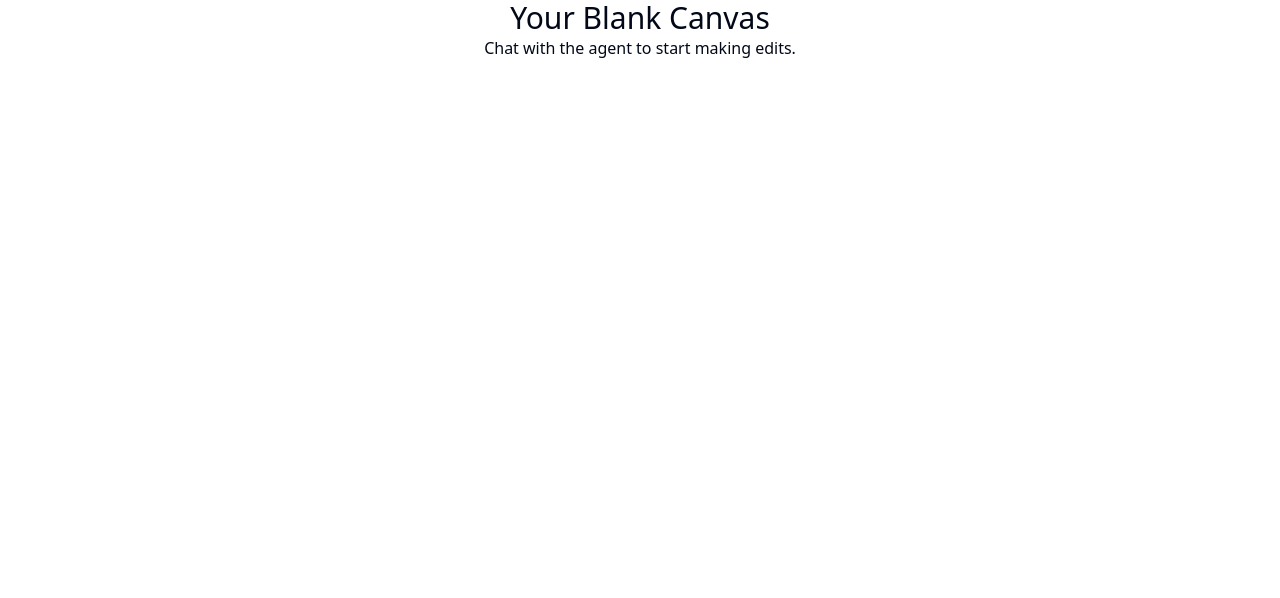
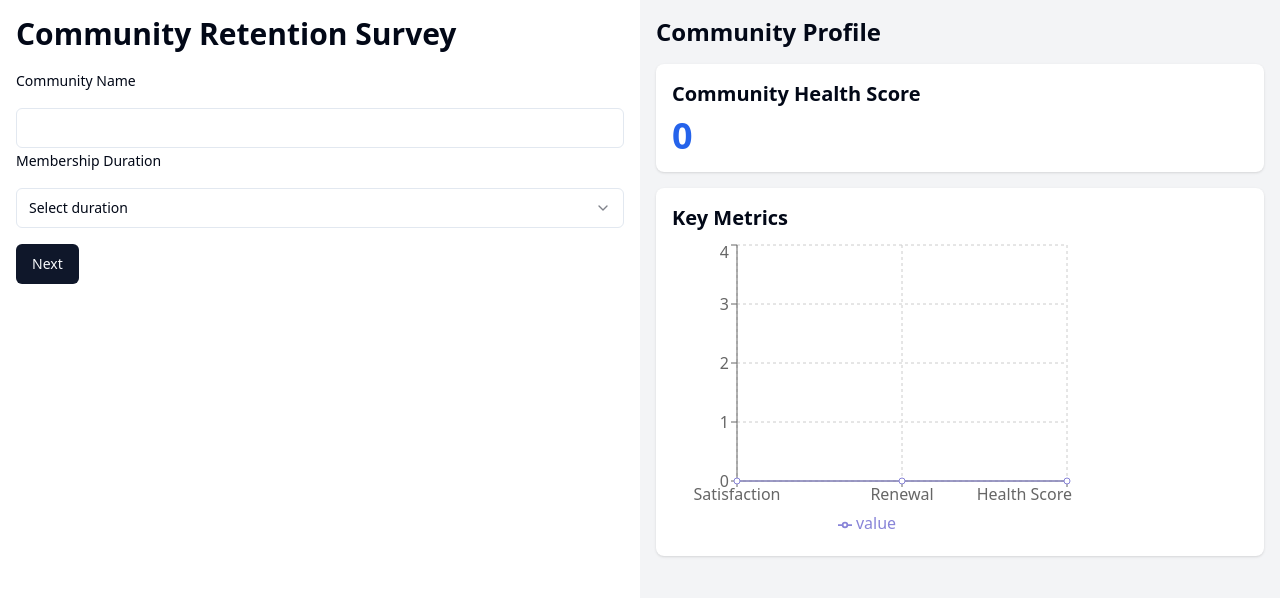
Before and after one commit to GPT-Engineer-App/community-journey-map, a React (Vite) app: page / in a window 1280 px wide. Shown: the top 598 px of the page. Built offline with nearby package versions, Linux system fonts and the light colour scheme.

Commit message:
GPT Engineer Update [skip gpt_engineer]

```diff
--- /dev/null
+++ b/src/components/CommunityProfile.jsx
@@ -0,0 +1,69 @@
+import { useEffect, useState } from "react";
+import { LineChart, Line, XAxis, YAxis, CartesianGrid, Tooltip, Legend } from 'recharts';
+
+const CommunityProfile = ({ data }) => {
+  const [healthScore, setHealthScore] = useState(0);
+
+  useEffect(() => {
+    // Calculate health score based on available data
+    const calculateHealthScore = () => {
+      let score = 0;
+      let factors = 0;
+
+      if (data.overallSatisfaction) {
+        score += parseInt(data.overallSatisfaction);
+        factors++;
+      }
+
+      if (data.likelihoodToRenew) {
+        score += parseInt(data.likelihoodToRenew);
+        factors++;
+      }
+
+      if (data.participationFrequency) {
+        const frequencyScore = {
+          daily: 5,
+          weekly: 4,
+          monthly: 3,
+          quarterly: 2,
+          rarely: 1
+        }[data.participationFrequency] || 0;
+        score += frequencyScore;
+        factors++;
+      }
+
+      return factors > 0 ? Math.round((score / factors) * 10) : 0;
+    };
+
+    setHealthScore(calculateHealthScore());
+  }, [data]);
+
+  const chartData = [
+    { name: 'Satisfaction', value: parseInt(data.overallSatisfaction) || 0 },
+    { name: 'Renewal', value: parseInt(data.likelihoodToRenew) || 0 },
+    { name: 'Health Score', value: healthScore },
+  ];
+
+  return (
+    <div className="space-y-4">
+      <h2 className="text-2xl font-bold">Community Profile</h2>
+      <div className="bg-white p-4 rounded-lg shadow">
+        <h3 className="text-xl font-semibold mb-2">Community Health Score</h3>
+        <div className="text-4xl font-bold text-blue-600">{healthScore}</div>
+      </div>
+      <div className="bg-white p-4 rounded-lg shadow">
+        <h3 className="text-xl font-semibold mb-2">Key Metrics</h3>
+        <LineChart width={400} height={300} data={chartData}>
+          <CartesianGrid strokeDasharray="3 3" />
+          <XAxis dataKey="name" />
+          <YAxis />
+          <Tooltip />
+          <Legend />
+          <Line type="monotone" dataKey="value" stroke="#8884d8" activeDot={{ r: 8 }} />
+        </LineChart>
+      </div>
+    </div>
+  );
+};
+
+export default CommunityProfile;
--- /dev/null
+++ b/src/components/SurveyForm.jsx
@@ -0,0 +1,112 @@
+import { useState } from "react";
+import { Button } from "@/components/ui/button";
+import { Input } from "@/components/ui/input";
+import { Label } from "@/components/ui/label";
+import { Select, SelectContent, SelectItem, SelectTrigger, SelectValue } from "@/components/ui/select";
+import { Slider } from "@/components/ui/slider";
+
+const SurveyForm = ({ onUpdate }) => {
+  const [step, setStep] = useState(0);
+  const [formData, setFormData] = useState({});
+
+  const handleInputChange = (field, value) => {
+    const newData = { ...formData, [field]: value };
+    setFormData(newData);
+    onUpdate(newData);
+  };
+
+  const renderStep = () => {
+    switch (step) {
+      case 0:
+        return (
+          <>
+            <Label htmlFor="communityName">Community Name</Label>
+            <Input
+              id="communityName"
+              value={formData.communityName || ""}
+              onChange={(e) => handleInputChange("communityName", e.target.value)}
+            />
+            <Label htmlFor="membershipDuration">Membership Duration</Label>
+            <Select onValueChange={(value) => handleInputChange("membershipDuration", value)}>
+              <SelectTrigger>
+                <SelectValue placeholder="Select duration" />
+              </SelectTrigger>
+              <SelectContent>
+                <SelectItem value="0-3">0-3 months</SelectItem>
+                <SelectItem value="4-6">4-6 months</SelectItem>
+                <SelectItem value="7-12">7-12 months</SelectItem>
+                <SelectItem value="1-2">1-2 years</SelectItem>
+                <SelectItem value="2+">2+ years</SelectItem>
+              </SelectContent>
+            </Select>
+          </>
+        );
+      case 1:
+        return (
+          <>
+            <Label htmlFor="participationFrequency">Participation Frequency</Label>
+            <Select onValueChange={(value) => handleInputChange("participationFrequency", value)}>
+              <SelectTrigger>
+                <SelectValue placeholder="Select frequency" />
+              </SelectTrigger>
+              <SelectContent>
+                <SelectItem value="daily">Daily</SelectItem>
+                <SelectItem value="weekly">Weekly</SelectItem>
+                <SelectItem value="monthly">Monthly</SelectItem>
+                <SelectItem value="quarterly">Quarterly</SelectItem>
+                <SelectItem value="rarely">Rarely</SelectItem>
+              </SelectContent>
+            </Select>
+            <Label htmlFor="eventsAttended">Number of Events Attended (Last 3 Months)</Label>
+            <Input
+              id="eventsAttended"
+              type="number"
+              value={formData.eventsAttended || ""}
+              onChange={(e) => handleInputChange("eventsAttended", e.target.value)}
+            />
+          </>
+        );
+      case 2:
+        return (
+          <>
+            <Label>Overall Satisfaction</Label>
+            <Slider
+              min={1}
+              max={10}
+              step={1}
+              value={[formData.overallSatisfaction || 5]}
+              onValueChange={(value) => handleInputChange("overallSatisfaction", value[0])}
+            />
+            <Label>Likelihood to Renew</Label>
+            <Slider
+              min={1}
+              max={10}
+              step={1}
+              value={[formData.likelihoodToRenew || 5]}
+              onValueChange={(value) => handleInputChange("likelihoodToRenew", value[0])}
+            />
+          </>
+        );
+      default:
+        return null;
+    }
+  };
+
+  return (
+    <div className="space-y-4">
+      {renderStep()}
+      <div className="flex justify-between">
+        {step > 0 && (
+          <Button onClick={() => setStep(step - 1)}>Previous</Button>
+        )}
+        {step < 2 ? (
+          <Button onClick={() => setStep(step + 1)}>Next</Button>
+        ) : (
+          <Button onClick={() => console.log("Survey completed")}>Submit</Button>
+        )}
+      </div>
+    </div>
+  );
+};
+
+export default SurveyForm;
--- a/src/nav-items.jsx
+++ b/src/nav-items.jsx
@@ -1,4 +1,4 @@
-import { Home } from "lucide-react";
+import { Home, BarChart } from "lucide-react";
 import Index from "./pages/Index.jsx";
 
 /**
@@ -6,9 +6,9 @@ import Index from "./pages/Index.jsx";
  */
 export const navItems = [
   {
-    title: "Home",
+    title: "Survey",
     to: "/",
-    icon: <Home className="h-4 w-4" />,
+    icon: <BarChart className="h-4 w-4" />,
     page: <Index />,
   },
 ];
--- a/src/pages/Index.jsx
+++ b/src/pages/Index.jsx
@@ -1,11 +1,24 @@
 // Update this page (the content is just a fallback if you fail to update the page)
 
+import { useState } from "react";
+import SurveyForm from "../components/SurveyForm";
+import CommunityProfile from "../components/CommunityProfile";
+
 const Index = () => {
+  const [surveyData, setSurveyData] = useState({});
+
+  const handleSurveyUpdate = (newData) => {
+    setSurveyData((prevData) => ({ ...prevData, ...newData }));
+  };
+
   return (
-    <div className="flex justify-center items-center">
-      <div className="text-center">
-        <h1 className="text-3xl">Your Blank Canvas</h1>
-        <p>Chat with the agent to start making edits.</p>
+    <div className="flex flex-col md:flex-row min-h-screen">
+      <div className="w-full md:w-1/2 p-4">
+        <h1 className="text-3xl font-bold mb-4">Community Retention Survey</h1>
+        <SurveyForm onUpdate={handleSurveyUpdate} />
+      </div>
+      <div className="w-full md:w-1/2 p-4 bg-gray-100">
+        <CommunityProfile data={surveyData} />
       </div>
     </div>
   );
```
